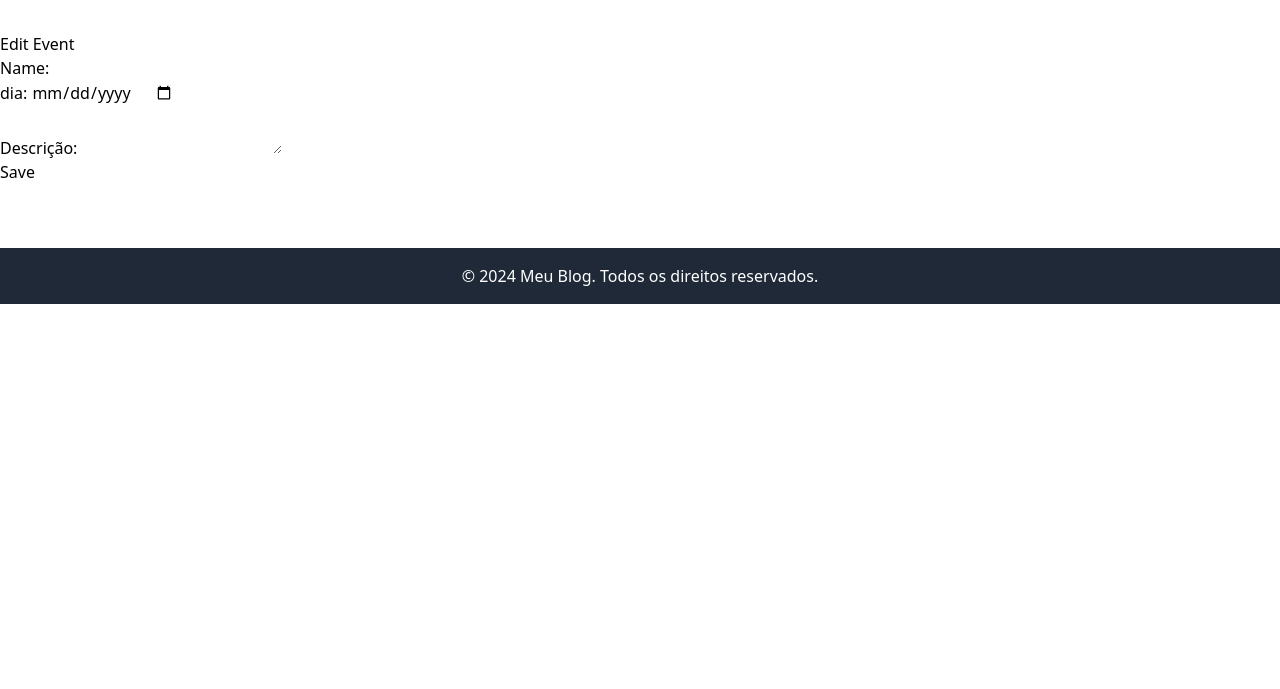
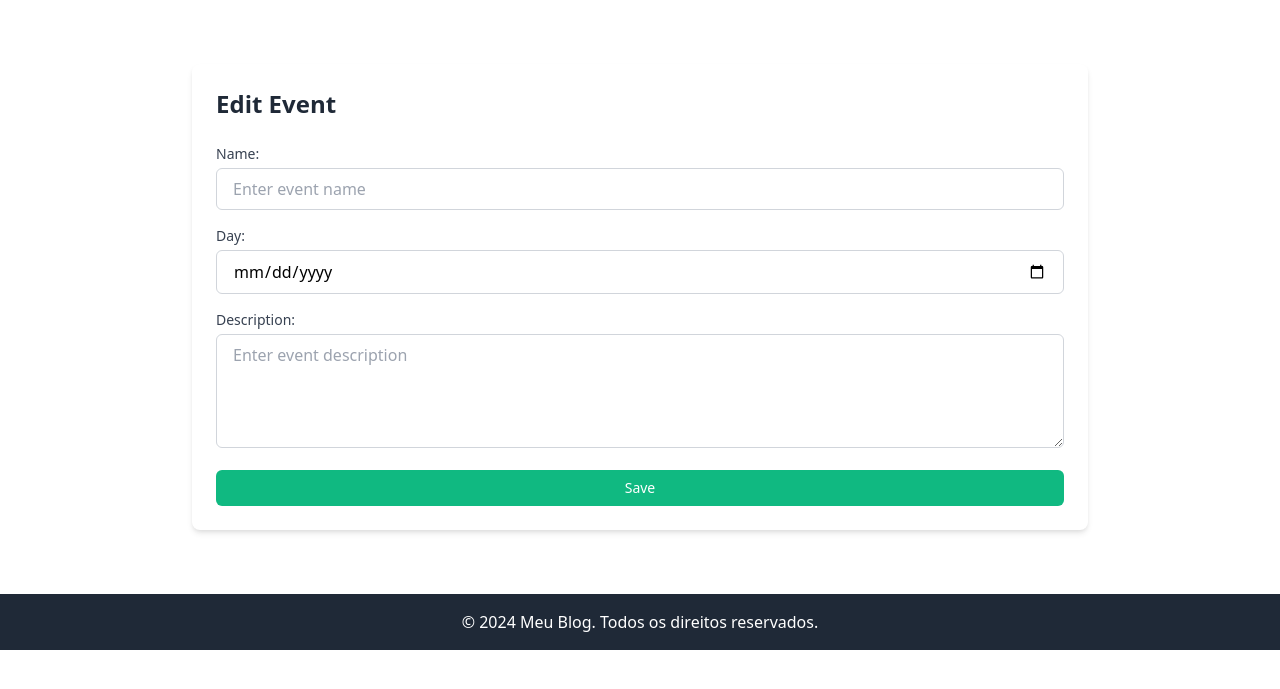
Before and after one commit to RodrigoBaltazar/turismo-aventura, a Laravel app: template laravel-backend/resources/views/events/edit.blade.php in a window 1280 px wide. Shown: the top 689 px of the page. Run offline with Laravel 12, Linux system fonts and the light colour scheme; the template is opened without the code that fills it, so the values that code supplies are empty; parts of the project's set-up code (start-up, migrations or seed data) failed here and were passed over; some libraries are stand-ins or nearby versions.

Commit message:
forms deixados bonitos

```diff
--- a/laravel-backend/resources/views/events/edit.blade.php
+++ b/laravel-backend/resources/views/events/edit.blade.php
@@ -1,23 +1,56 @@
-<!-- edit.blade.php -->
 @extends('layout')
 
 @section('content')
-    <h1>Edit Event</h1>
-    <form action="{{ route('events.update', $events->id) }}" method="POST">
+<div class="max-w-4xl mx-auto bg-white p-6 rounded-lg shadow-md mt-8">
+  <h1 class="text-2xl font-bold text-gray-800 mb-6">Edit Event</h1>
+  <form action="{{ route('events.update', $events->id) }}" method="POST" class="space-y-4">
     @csrf
     @method('PUT')
-        <div class="form-group">
-            <label for="name">Name:</label>
-            <input type="text" name="name" id="name" class="form-control">
+
+    <!-- Campo Nome -->
+    <div>
+      <label for="name" class="block text-sm font-medium text-gray-700 mb-1">Name:</label>
+      <input
+        type="text"
+        name="name"
+        id="name"
+        value="{{ $events->name }}"
+        class="w-full px-4 py-2 border border-gray-300 rounded-md focus:ring-2 focus:ring-blue-500 focus:outline-none"
+        placeholder="Enter event name"
+      >
     </div>
-        <div class="form-group">
-            <label for="dia">dia:</label>
-            <input type="date" name="dia" id="dia" class="form-control">
+
+    <!-- Campo Data -->
+    <div>
+      <label for="dia" class="block text-sm font-medium text-gray-700 mb-1">Day:</label>
+      <input
+        type="date"
+        name="dia"
+        id="dia"
+        value="{{ $events->dia }}"
+        class="w-full px-4 py-2 border border-gray-300 rounded-md focus:ring-2 focus:ring-blue-500 focus:outline-none"
+      >
     </div>
-        <div class="form-group">
-            <label for="Descricao">Descrição:</label>
-            <textarea name="description" id="description" class="form-control"></textarea>
+
+    <!-- Campo Descrição -->
+    <div>
+      <label for="description" class="block text-sm font-medium text-gray-700 mb-1">Description:</label>
+      <textarea
+        name="description"
+        id="description"
+        rows="4"
+        class="w-full px-4 py-2 border border-gray-300 rounded-md focus:ring-2 focus:ring-blue-500 focus:outline-none"
+        placeholder="Enter event description"
+      >{{ $events->description }}</textarea>
     </div>
-        <button type="submit" class="btn btn-success">Save</button>
+
+    <!-- Botão -->
+    <button
+      type="submit"
+      class="w-full bg-green-500 text-white py-2 rounded-md text-sm font-medium hover:bg-green-600 transition"
+    >
+      Save
+    </button>
   </form>
+</div>
 @endsection
```
Also changed, not shown: laravel-backend/resources/views/events/index.blade.php (+12 -12 lines). Lines whose indentation alone changed are shown as unchanged.
